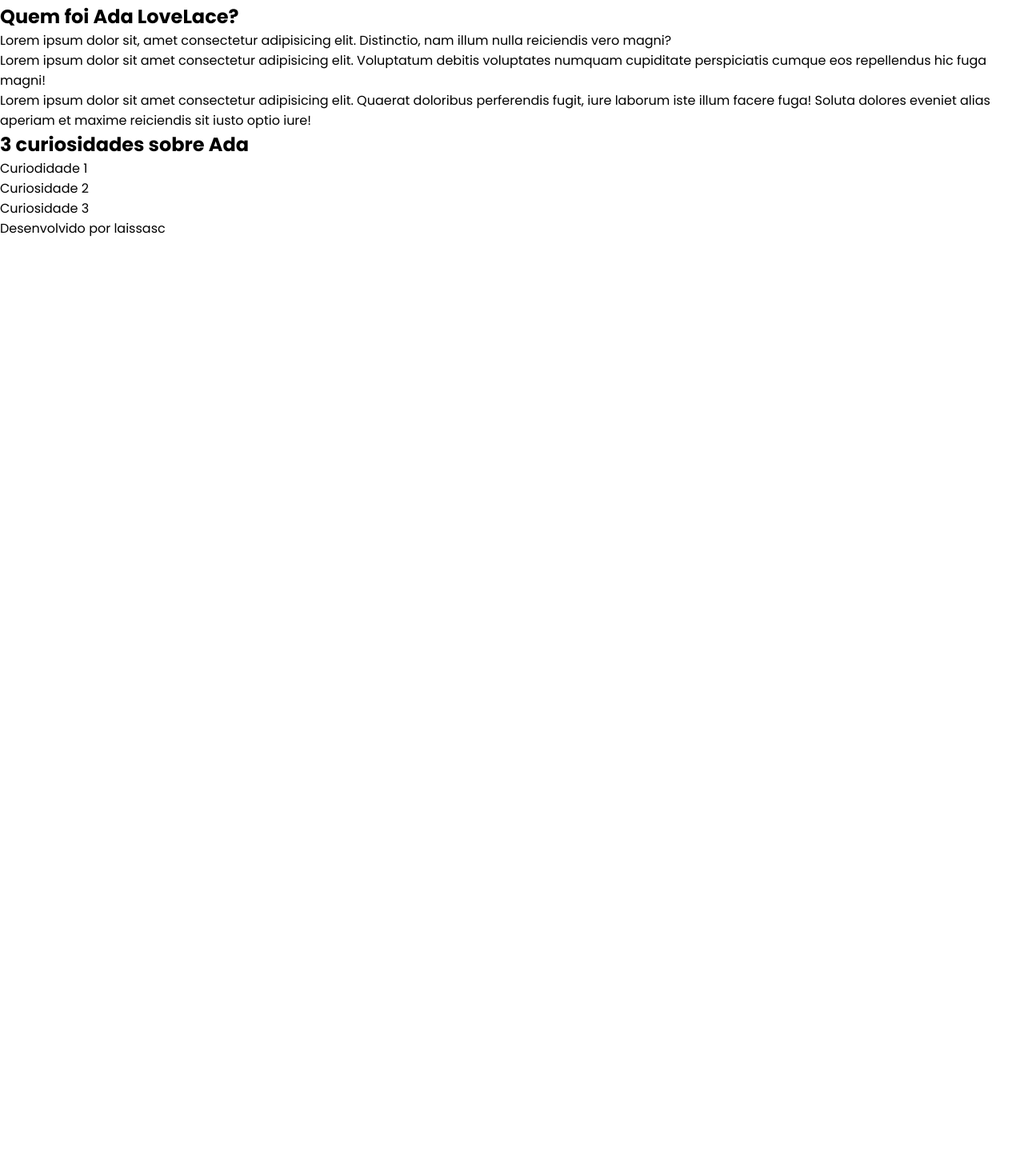
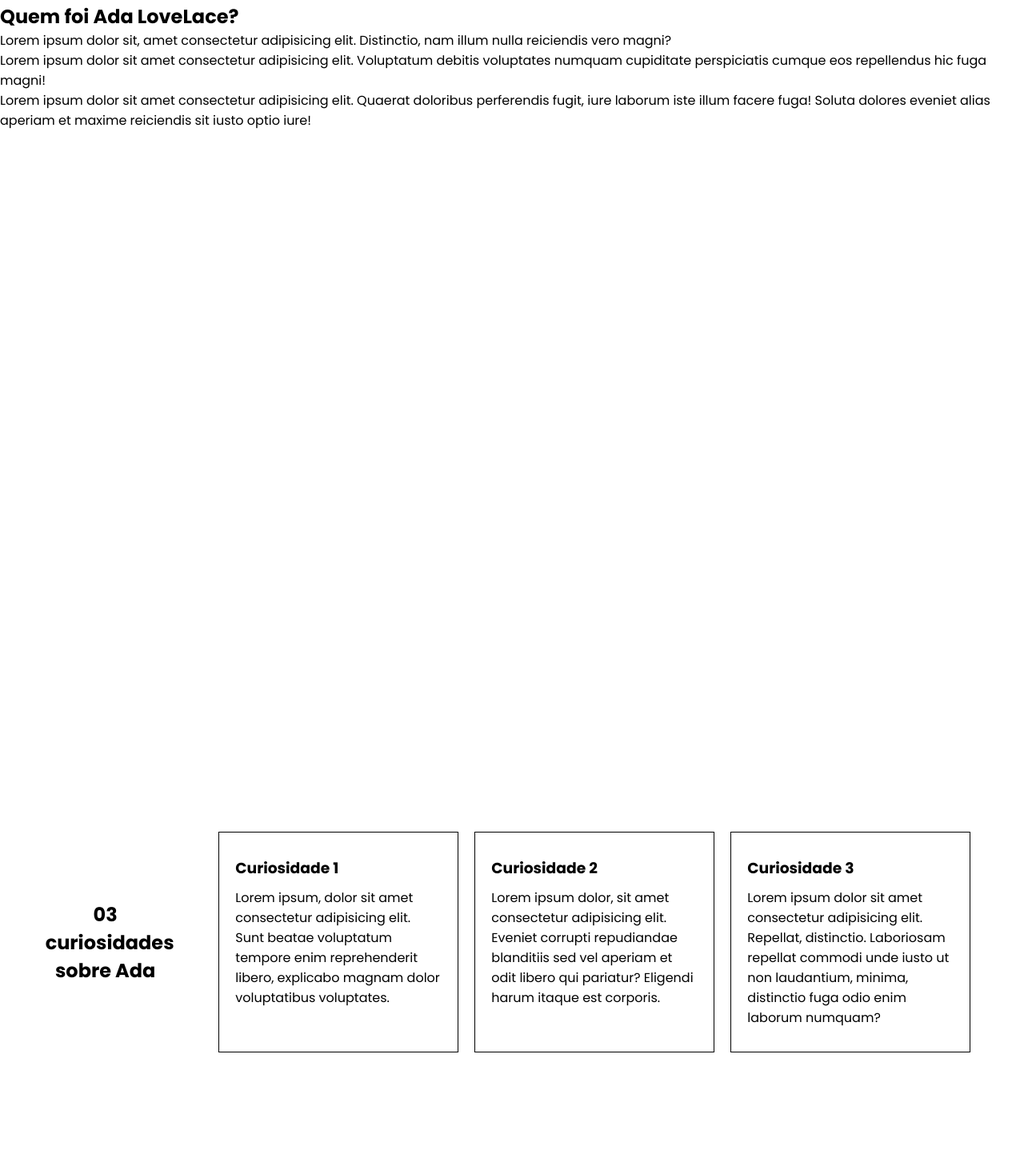
Before and after one commit to LaissaSaraiva/Mulheres-da-Tecnologia, a plain HTML site: page index.html in a window 1280 px wide. Shown: the part 857-2300 px from the top of the page at 80% size. Before the commit the page ends 1155 px from the top, so only its background shows below. Drawn offline with Linux system fonts and the light colour scheme.

Commit message:
Inclusão da seção Curiosidades

```diff
--- a/css/style.css
+++ b/css/style.css
@@ -1,12 +1,11 @@
 :root {
-  --preto-principal:#000000;
-
+  --preto-principal: #000000;
 }
 
 * {
   padding: 0;
   margin: 0;
-  font-family: 'Poppins', sans-serif;
+  font-family: "Poppins", sans-serif;
   box-sizing: border-box;
 }
 
@@ -24,7 +23,7 @@
   align-items: center;
 }
 
-.principal__titulo{
+.principal__titulo {
   margin: 10px 0;
   font-size: 30px;
 }
@@ -37,9 +36,8 @@
 .principal__descricao {
   text-align: justify;
   margin-bottom: 20px;
-
 }
-.principal__botao{
+.principal__botao {
   display: inline;
   border: 1px solid var(--preto-principal);
   padding: 5px 10px;
@@ -55,3 +53,36 @@
   width: 100%;
   border-radius: 200px;
 }
+
+
+/* CURIOSIDADES */
+.curiosidades__container {
+  display: flex;
+  flex-direction: row;
+  justify-content: space-evenly;
+  align-items: center;
+}
+
+.curiosidades__container ul {
+  display: flex;
+  flex-direction: row;
+  flex-wrap: wrap;
+}
+
+.curiosidades__itens{
+  list-style: none;
+  max-width: 300px;
+  max-height: 300px;
+  border: 1px solid var(--preto-principal);
+  margin: 0 10px;
+  padding: 30px 20px;
+}
+
+.curiosidades__titulo {
+  width: 150px;
+  text-align: center;
+}
+
+.curiosidades__itens p {
+  margin-top: 10px;
+}
--- a/index.html
+++ b/index.html
@@ -1,14 +1,17 @@
 <!DOCTYPE html>
 <html lang="pt-br">
   <head>
-  <meta charset="UTF-8">
-  <meta http-equiv="X-UA-Compatible" content="IE=edge">
-  <meta name="viewport" content="width=device-width, initial-scale=1.0">
+    <meta charset="UTF-8" />
+    <meta http-equiv="X-UA-Compatible" content="IE=edge" />
+    <meta name="viewport" content="width=device-width, initial-scale=1.0" />
     <title>.:Mulheres da Tecnologia:.</title>
-  <link rel="stylesheet" href="./css/style.css">
-  <link rel="preconnect" href="https://fonts.googleapis.com">
-<link rel="preconnect" href="https://fonts.gstatic.com" crossorigin>
-<link href="https://fonts.googleapis.com/css2?family=Poppins:wght@300;400;500;700&display=swap" rel="stylesheet">
+    <link rel="stylesheet" href="./css/style.css" />
+    <link rel="preconnect" href="https://fonts.googleapis.com" />
+    <link rel="preconnect" href="https://fonts.gstatic.com" crossorigin />
+    <link
+      href="https://fonts.googleapis.com/css2?family=Poppins:wght@300;400;500;700&display=swap"
+      rel="stylesheet"
+    />
   </head>
   <body>
     <header class="cabecalho">
@@ -18,29 +21,69 @@
       <section class="principal__container container">
         <div class="principal__conteudo">
           <h1 class="principal__titulo">Ada Lovelace</h1>
-        <p class="principal__descricao">Lorem ipsum dolor sit amet, consectetur adipisicing elit. Dolorem corporis, aliquam, nemo similique adipisci quidem, laudantium ullam quo harum doloribus porro commodi numquam voluptatum quam ea? Ea, quis maiores. Earum?</p>
+          <p class="principal__descricao">
+            Lorem ipsum dolor sit amet, consectetur adipisicing elit. Dolorem
+            corporis, aliquam, nemo similique adipisci quidem, laudantium ullam
+            quo harum doloribus porro commodi numquam voluptatum quam ea? Ea,
+            quis maiores. Earum?
+          </p>
           <p class="principal__botao">Botão</p>
         </div>
         <div class="container__imagem">
-        <img class="principal__imagem" src="./img/Ada-Lovelace.jpg">
+          <img class="principal__imagem" src="./img/Ada-Lovelace.jpg" />
         </div>
       </section>
-    <section >
-      <img>
+      <section class="container">
+        <img />
         <div>
           <h2>Quem foi Ada LoveLace?</h2>
-        <p>Lorem ipsum dolor sit, amet consectetur adipisicing elit. Distinctio, nam illum nulla reiciendis vero magni?</p>
-        <p>Lorem ipsum dolor sit amet consectetur adipisicing elit. Voluptatum debitis voluptates numquam cupiditate perspiciatis cumque eos repellendus hic fuga magni!</p>
-        <p>Lorem ipsum dolor sit amet consectetur adipisicing elit. Quaerat doloribus perferendis fugit, iure laborum iste illum facere fuga! Soluta dolores eveniet alias aperiam et maxime reiciendis sit iusto optio iure!</p>
+          <p>
+            Lorem ipsum dolor sit, amet consectetur adipisicing elit.
+            Distinctio, nam illum nulla reiciendis vero magni?
+          </p>
+          <p>
+            Lorem ipsum dolor sit amet consectetur adipisicing elit. Voluptatum
+            debitis voluptates numquam cupiditate perspiciatis cumque eos
+            repellendus hic fuga magni!
+          </p>
+          <p>
+            Lorem ipsum dolor sit amet consectetur adipisicing elit. Quaerat
+            doloribus perferendis fugit, iure laborum iste illum facere fuga!
+            Soluta dolores eveniet alias aperiam et maxime reiciendis sit iusto
+            optio iure!
+          </p>
         </div>
       </section>
 
-    <section>
-      <h2>3 curiosidades sobre Ada</h2>
+      <section class="curiosidades__container container">
+        <div>
+          <h2 class="curiosidades__titulo">03 curiosidades sobre Ada</h2>
+        </div>
         <ul>
-        <li>Curiodidade 1</li>
-        <li>Curiosidade 2</li>
-        <li>Curiosidade 3</li>
+          <li class="curiosidades__itens">
+            <h3>Curiosidade 1</h3>
+            <p>
+              Lorem ipsum, dolor sit amet consectetur adipisicing elit. Sunt
+              beatae voluptatum tempore enim reprehenderit libero, explicabo
+              magnam dolor voluptatibus voluptates.
+            </p>
+          </li>
+          <li class="curiosidades__itens">
+            <h3>Curiosidade 2</h3>
+            <p>
+              Lorem ipsum dolor, sit amet consectetur adipisicing elit. Eveniet
+              corrupti repudiandae blanditiis sed vel aperiam et odit libero qui
+              pariatur? Eligendi harum itaque est corporis.
+            </p>
+          </li>
+          <li class="curiosidades__itens">
+            <h3>Curiosidade 3</h3>
+            <p>
+              Lorem ipsum dolor sit amet consectetur adipisicing elit. Repellat,
+              distinctio. Laboriosam repellat commodi unde iusto ut non
+              laudantium, minima, distinctio fuga odio enim laborum numquam?
+            </p>
+          </li>
         </ul>
       </section>
     </main>
```
Lines whose indentation alone changed are shown as unchanged.
